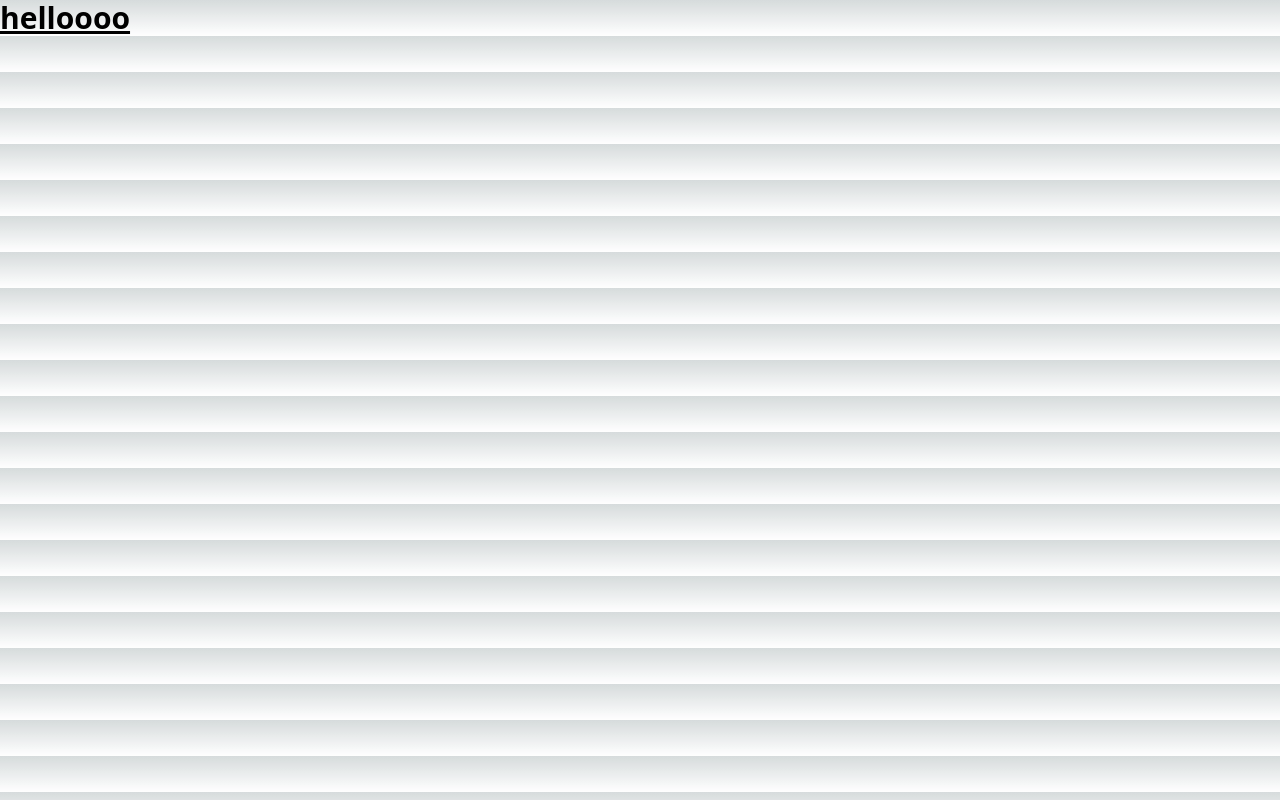
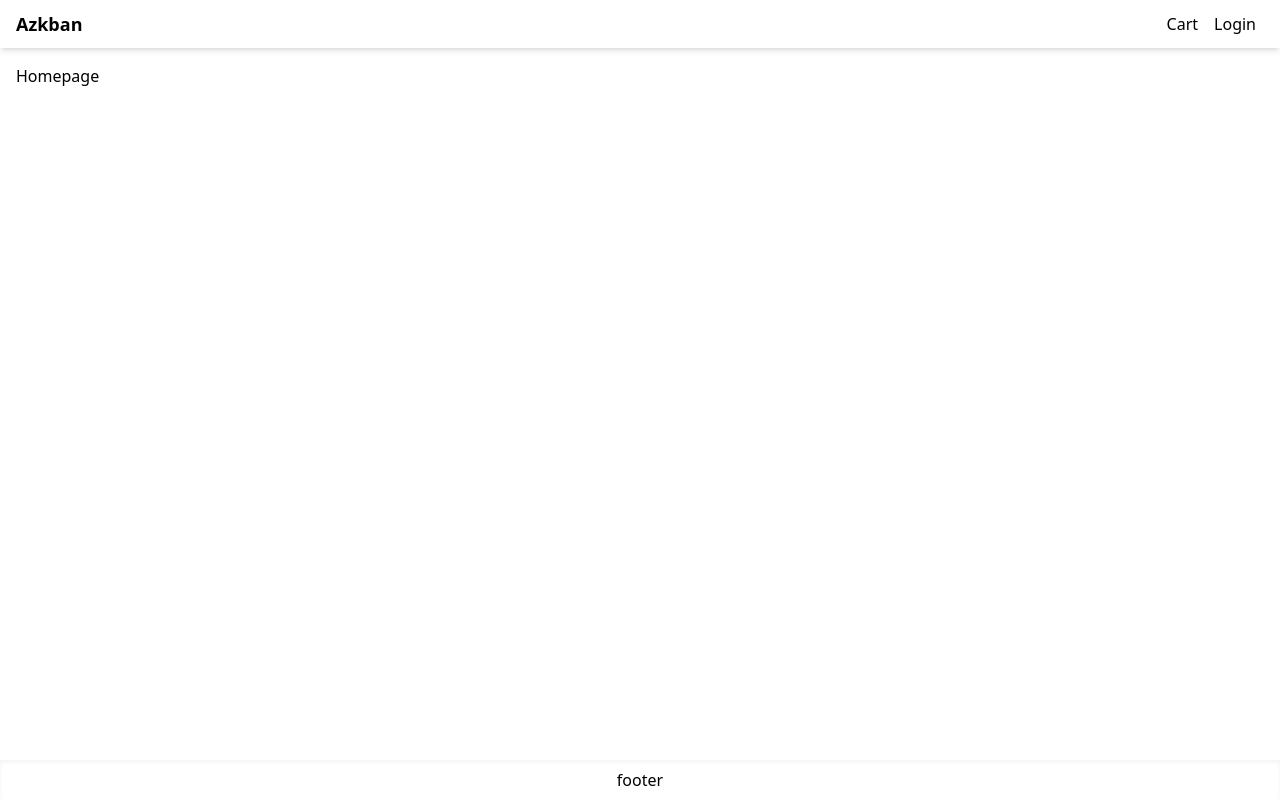
Before and after one commit to rajatm17/next-tailwind-azkban, a Next.js app: page / in a window 1280 px wide. Built offline with nearby package versions, Linux system fonts and the light colour scheme.

Commit message:
Layout.js is created

```diff
--- /dev/null
+++ b/components/Layout.js
@@ -0,0 +1,39 @@
+import Head from 'next/head';
+import Link from 'next/link';
+import React from 'react';
+
+export default function Layout({ title, children }) {
+  return (
+    <>
+      <Head>
+        <title>{title ? title + ' - Amazona' : 'Amazona'}</title>
+        <meta name="description" content="Generated by create next app" />
+        <meta name="viewport" content="width=device-width, initial-scale=1" />
+        <link rel="icon" href="/favicon.ico" />
+      </Head>
+      <div className="flex min-h-screen flex-col justify-between">
+        <div>
+          <header>
+            <nav className="flex h-12 justify-between shadow-md px-4 items-center">
+              <Link href="/" legacyBehavior>
+                <a className="text-lg font-bold ">Azkban</a>
+              </Link>
+              <div>
+                <Link href="/cart" legacyBehavior>
+                  <a className="p-2">Cart</a>
+                </Link>
+                <Link href="/login" legacyBehavior>
+                  <a className="p-2">Login</a>
+                </Link>
+              </div>
+            </nav>
+          </header>
+        </div>
+        <main className="container m-auto mt-4 px-4">{children}</main>
+        <footer className="flex justify-center items-center h-10 shadow-inner">
+          footer
+        </footer>
+      </div>
+    </>
+  );
+}
--- a/pages/index.js
+++ b/pages/index.js
@@ -1,19 +1,8 @@
-import Head from 'next/head';
 import { Inter } from 'next/font/google';
+import Layout from '../components/Layout';
 
 const inter = Inter({ subsets: ['latin'] });
 
 export default function Home() {
-  return (
-    <>
-      <Head>
-        <title>Create Next App</title>
-        <meta name="description" content="Generated by create next app" />
-        <meta name="viewport" content="width=device-width, initial-scale=1" />
-        <link rel="icon" href="/favicon.ico" />
-      </Head>
-
-      <h1 className="text-3xl font-bold underline"> helloooo</h1>
-    </>
-  );
+  return <Layout title="Homepage">Homepage</Layout>;
 }
--- a/styles/globals.css
+++ b/styles/globals.css
@@ -1,4 +1,4 @@
-:root {
+/* :root {
   --max-width: 1100px;
   --border-radius: 12px;
   --font-mono: ui-monospace, Menlo, Monaco, 'Cascadia Mono', 'Segoe UI Mono',
@@ -77,7 +77,7 @@
   box-sizing: border-box;
   padding: 0;
   margin: 0;
-}
+} */
 
 @tailwind base;
 @tailwind components;
@@ -104,8 +104,8 @@
   text-decoration: none;
 }
 
-@media (prefers-color-scheme: dark) {
+/* @media (prefers-color-scheme: dark) {
   html {
     color-scheme: dark;
   }
-}
+} */
```
Also changed, not shown: .eslintrc.json.
